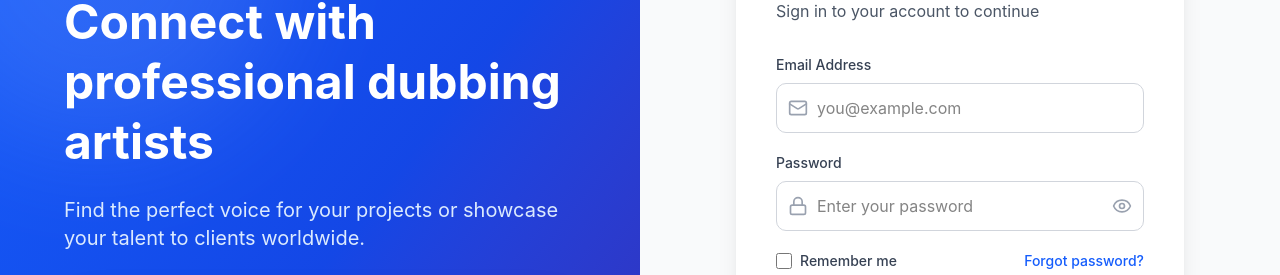
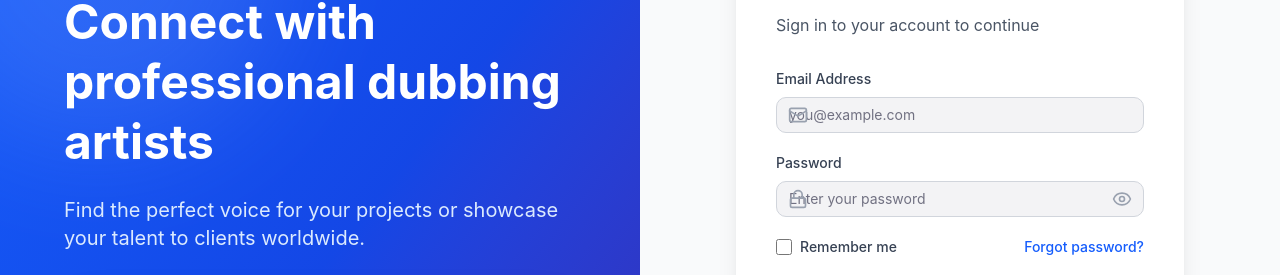
Before and after one commit to bluewhale-codes/dubbing-artist, a React (Vite) app: page /auth/login in a window 1280 px wide. Shown: the part 144-419 px from the top of the page. Built offline with nearby package versions, Linux system fonts and the light colour scheme.

Commit message:
resolve login page issues

```diff
--- a/src/pages/Auth/LoginForm.jsx
+++ b/src/pages/Auth/LoginForm.jsx
@@ -1,9 +1,12 @@
-import React, { useState } from 'react';
+import React, { useState , useEffect} from 'react';
 import { Mail, Lock, Eye, EyeOff, Loader2 } from 'lucide-react';
 import GoogleAuthButton from './GoogleAuthButton';
 import { useSelector,useDispatch } from 'react-redux';
 import { loginUser } from '../../store/actions';
 import { useNavigate } from 'react-router';
+import { Input } from '../../components/ui/input';
+
+import { Toaster,toast } from 'sonner';
 
 
 const LoginForm = ({ onToggleForm }) => {
@@ -13,19 +16,27 @@ const LoginForm = ({ onToggleForm }) => {
     rememberMe: false
   });
 
+
+
   const [errors, setErrors] = useState({});
   const [showPassword, setShowPassword] = useState(false);
   const [isLoading, setIsLoading] = useState(false);
 
+
+
   const navigate = useNavigate();
 
-  const {loading,success} = useSelector((state)=>state.userAuthReducer);
+  const {loading,success,error} = useSelector((state)=>state.userAuthReducer);
   const dispatch = useDispatch();
 
   const validateEmail = (email) => {
     const emailRegex = /^[^\s@]+@[^\s@]+\.[^\s@]+$/;
     return emailRegex.test(email);
   };
+
+
+
+
 
   const handleInputChange = (e) => {
     const { name, value, type, checked } = e.target;
@@ -67,10 +78,31 @@ const LoginForm = ({ onToggleForm }) => {
        email:formData.email,
        password:formData.password
     }
-    dispatch(loginUser(cred));
-    if(success){
-      navigate("/profile")
-    }
+
+
+
+    // try {
+    //    const res = await fetch("http://localhost:3000/api/login",{
+    //   method:"POST",
+    //   body:JSON.stringify(cred),
+    //   credentials:"include",
+    //   headers:{"Content-Type":"application/json"}
+    // })
+
+    // const data = await res.json();
+    // if(!res.ok){
+    //   throw new Error(data.message)
+    // }else{
+
+    //   console.log(data);
+    // }
+    // } catch (error) {
+    //    console.log(error.message);
+    // }
+     dispatch(loginUser(cred));
+     if(success){
+       navigate("/profile");
+     }
 
 
   };
@@ -90,14 +122,15 @@ const LoginForm = ({ onToggleForm }) => {
 
   return (
     <div className="w-full">
+      <Toaster position="top-center" richColors />
       <div className="mb-8">
         <h2 className="text-3xl font-bold text-gray-900 mb-2">Welcome back</h2>
         <p className="text-gray-600">Sign in to your account to continue</p>
       </div>
 
-      {errors.general && (
+      {error && (
         <div className="mb-6 p-4 bg-red-50 border border-red-200 rounded-lg text-red-700 text-sm">
-          {errors.general}
+          {error.message}
         </div>
       )}
 
@@ -111,13 +144,13 @@ const LoginForm = ({ onToggleForm }) => {
             <div className="absolute inset-y-0 left-0 pl-3 flex items-center pointer-events-none">
               <Mail className="h-5 w-5 text-gray-400" />
             </div>
-            <input
+            <Input
               type="email"
               id="email"
               name="email"
               value={formData.email}
               onChange={handleInputChange}
-              className={`w-full pl-10 pr-4 py-3 border ${
+              className={` ${
                 errors.email ? 'border-red-300 focus:ring-red-500 focus:border-red-500' : 'border-gray-300 focus:ring-blue-500 focus:border-blue-500'
               } rounded-lg focus:outline-none focus:ring-2 transition-all`}
               placeholder="you@example.com"
@@ -138,13 +171,13 @@ const LoginForm = ({ onToggleForm }) => {
             <div className="absolute inset-y-0 left-0 pl-3 flex items-center pointer-events-none">
               <Lock className="h-5 w-5 text-gray-400" />
             </div>
-            <input
+            <Input
               type={showPassword ? 'text' : 'password'}
               id="password"
               name="password"
               value={formData.password}
               onChange={handleInputChange}
-              className={`w-full pl-10 pr-12 py-3 border ${
+              className={`${
                 errors.password ? 'border-red-300 focus:ring-red-500 focus:border-red-500' : 'border-gray-300 focus:ring-blue-500 focus:border-blue-500'
               } rounded-lg focus:outline-none focus:ring-2 transition-all`}
               placeholder="Enter your password"
--- a/src/pages/Auth/SignupForm.jsx
+++ b/src/pages/Auth/SignupForm.jsx
@@ -3,6 +3,7 @@ import { Mail, Lock, Eye, EyeOff, User, Loader2, Mic, Briefcase } from 'lucide-r
 import GoogleAuthButton from './GoogleAuthButton';
 import { useDispatch, useSelector } from 'react-redux';
 import { registerUser } from '../../store/actions';
+import { Input } from '../../components/ui/input';
 
 const SignupForm = ({ onToggleForm }) => {
   const {loading,success} = useSelector((state)=>state.userAuthReducer);
@@ -143,7 +144,7 @@ const SignupForm = ({ onToggleForm }) => {
               type="button"
               onClick={() => handleRoleSelect('client')}
               disabled={loading}
-              className={`p-4 border-2 rounded-lg transition-all duration-200 ${
+              className={`p-2 border-2 rounded-lg transition-all duration-200 ${
                 formData.role === 'client'
                   ? 'border-blue-500 bg-blue-50 shadow-md'
                   : 'border-gray-300 hover:border-gray-400 hover:bg-gray-50'
@@ -191,13 +192,13 @@ const SignupForm = ({ onToggleForm }) => {
             <div className="absolute inset-y-0 left-0 pl-3 flex items-center pointer-events-none">
               <User className="h-5 w-5 text-gray-400" />
             </div>
-            <input
+            <Input
               type="text"
               id="fullName"
               name="fullName"
               value={formData.fullName}
               onChange={handleInputChange}
-              className={`w-full pl-10 pr-4 py-3 border ${
+              className={`${
                 errors.fullName ? 'border-red-300 focus:ring-red-500 focus:border-red-500' : 'border-gray-300 focus:ring-blue-500 focus:border-blue-500'
               } rounded-lg focus:outline-none focus:ring-2 transition-all`}
               placeholder="John Doe"
@@ -218,13 +219,13 @@ const SignupForm = ({ onToggleForm }) => {
             <div className="absolute inset-y-0 left-0 pl-3 flex items-center pointer-events-none">
               <Mail className="h-5 w-5 text-gray-400" />
             </div>
-            <input
+            <Input
               type="email"
               id="email"
               name="email"
               value={formData.email}
               onChange={handleInputChange}
-              className={`w-full pl-10 pr-4 py-3 border ${
+              className={`${
                 errors.email ? 'border-red-300 focus:ring-red-500 focus:border-red-500' : 'border-gray-300 focus:ring-blue-500 focus:border-blue-500'
               } rounded-lg focus:outline-none focus:ring-2 transition-all`}
               placeholder="you@example.com"
@@ -245,13 +246,13 @@ const SignupForm = ({ onToggleForm }) => {
             <div className="absolute inset-y-0 left-0 pl-3 flex items-center pointer-events-none">
               <Lock className="h-5 w-5 text-gray-400" />
             </div>
-            <input
+            <Input
               type={showPassword ? 'text' : 'password'}
               id="password"
               name="password"
               value={formData.password}
               onChange={handleInputChange}
-              className={`w-full pl-10 pr-12 py-3 border ${
+              className={`${
                 errors.password ? 'border-red-300 focus:ring-red-500 focus:border-red-500' : 'border-gray-300 focus:ring-blue-500 focus:border-blue-500'
               } rounded-lg focus:outline-none focus:ring-2 transition-all`}
               placeholder="Create a strong password"
@@ -284,13 +285,13 @@ const SignupForm = ({ onToggleForm }) => {
             <div className="absolute inset-y-0 left-0 pl-3 flex items-center pointer-events-none">
               <Lock className="h-5 w-5 text-gray-400" />
             </div>
-            <input
+            <Input
               type={showConfirmPassword ? 'text' : 'password'}
               id="confirmPassword"
               name="confirmPassword"
               value={formData.confirmPassword}
               onChange={handleInputChange}
-              className={`w-full pl-10 pr-12 py-3 border ${
+              className={`${
                 errors.confirmPassword ? 'border-red-300 focus:ring-red-500 focus:border-red-500' : 'border-gray-300 focus:ring-blue-500 focus:border-blue-500'
               } rounded-lg focus:outline-none focus:ring-2 transition-all`}
               placeholder="Confirm your password"
--- a/src/store/actions.js
+++ b/src/store/actions.js
@@ -17,7 +17,8 @@ export const registerUser = createAsyncThunk(
 
 export const loginUser = createAsyncThunk(
     'user/login',
-    async(userCredential,thunkAPI)=>{
+    async(userCredential,{rejectWithValue})=>{
+        try {
             const link = "http://localhost:3000/api/login"
             const config = {
                 withCredentials:true,
@@ -27,5 +28,10 @@ export const loginUser = createAsyncThunk(
             }
             const res = await axios.post(link,userCredential,config);
             return res.data;
+        } catch (error) {
+             return rejectWithValue(
+                error.response?.data || "some thing went wrong"
+              );
+        }
     }
 )
--- a/src/store/userAuthSlice.js
+++ b/src/store/userAuthSlice.js
@@ -38,7 +38,7 @@ const userauthslice = createSlice({
       })
       .addCase(loginUser.rejected,(state,action)=>{
         state.loading = false
-        state.error = action.error.message
+        state.error = action.payload;
       })
   }
 
```
Lines whose indentation alone changed are shown as unchanged.
